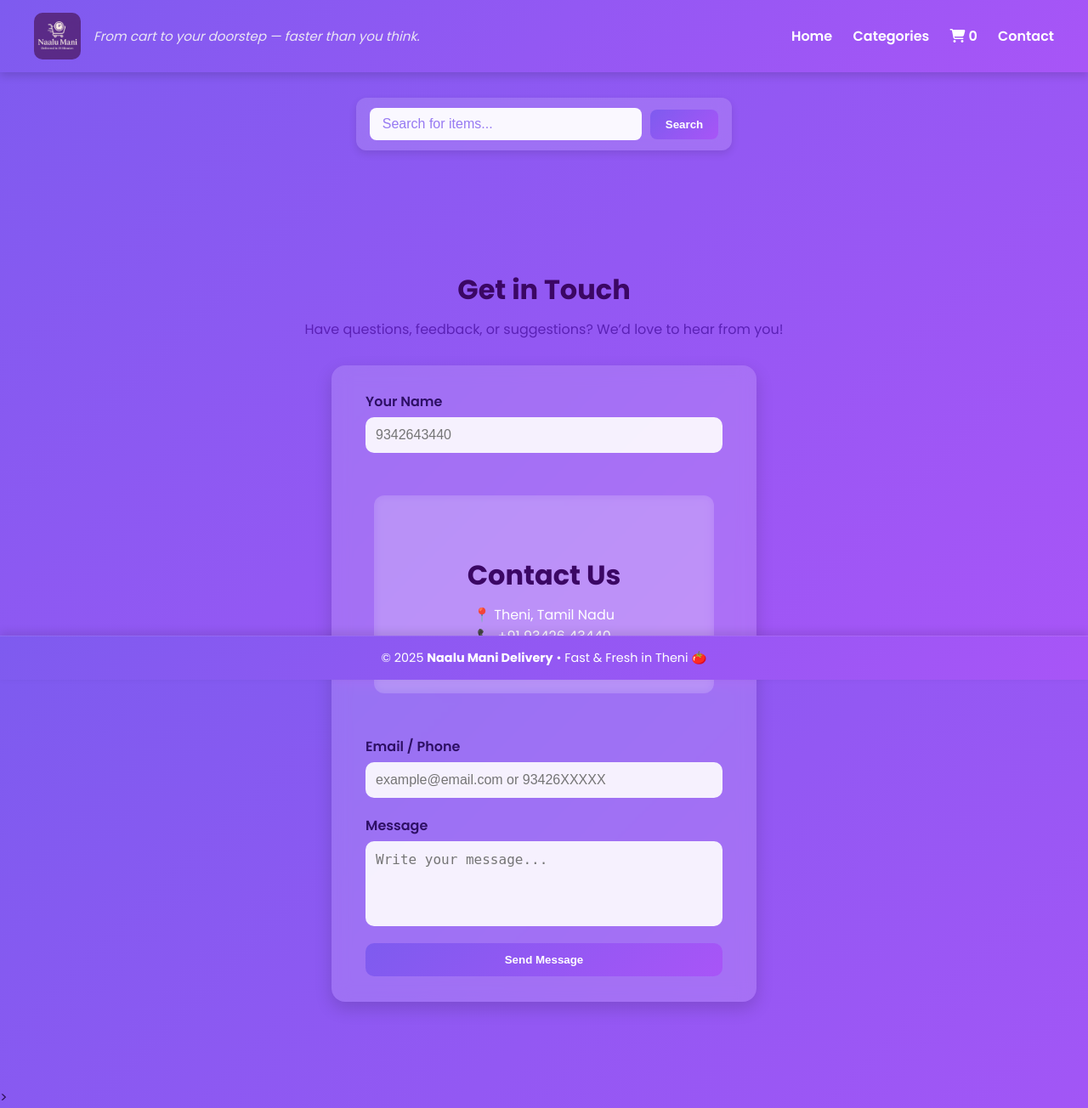
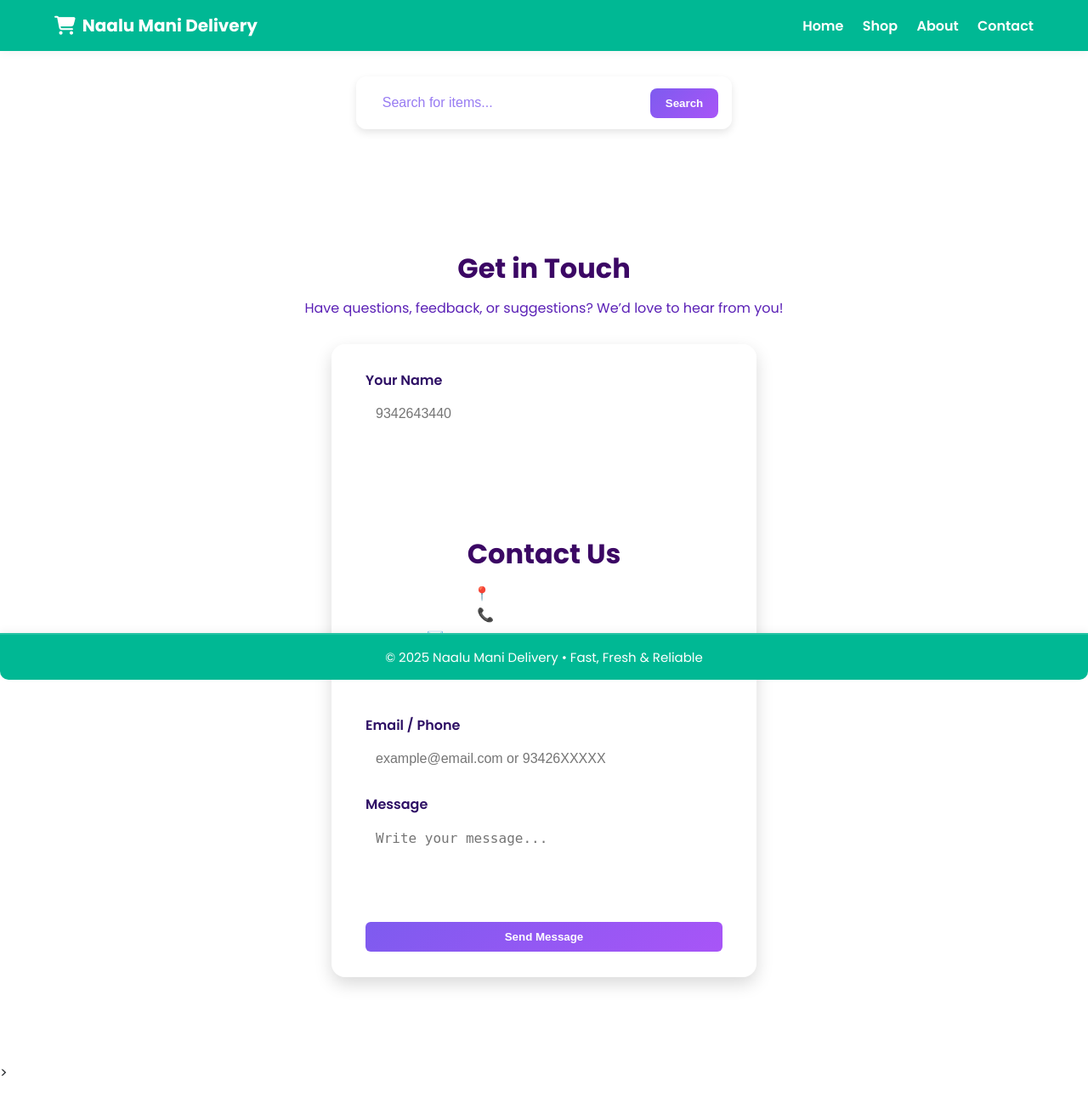
Before and after one commit to Ruthrapriya-R/naalu-mani-delivery, a Flask app: page /contact in a window 1280 px wide. Shown: the whole page at 85% size. After the commit the page ends 1266 px from the top, so only its background shows below. Run offline with Flask 3, Linux system fonts and the light colour scheme.

Commit message:
Updated header & footer to professional design

```diff
--- a/static/style.css
+++ b/static/style.css
@@ -8,37 +8,115 @@
 
 /* 🌈 Naalu Mani Delivery Brand Colors */
 :root {
-  --primary: #7e5bef;     /* modern purple */
-  --secondary: #e76f51;   /* accent orange */
-  --dark: #2a2a2a;
-  --light: #f9f9ff;
-  --hover: #a855f7;
+  --primary-color: #00B894;
+  --accent-color: #FF7F50;
+  --text-main: #212529;
+  --text-secondary: #555555;
+  --text-muted: #777777;
+  --bg-main: #FFFFFF;
+  --bg-section: #F8F9FA;
+  --success: #2ECC71;
+  --warning: #E67E22;
+  --error: #E74C3C;
 }
+
+/* 🟢 Modern Header & Footer Design */
+.site-header {
+  background-color: var(--primary-color);
+  color: #fff;
+  padding: 15px 0;
+  box-shadow: 0 2px 10px rgba(0, 0, 0, 0.05);
+}
+
+.site-header .container {
+  width: 90%;
+  max-width: 1200px;
+  margin: auto;
+  display: flex;
+  justify-content: space-between;
+  align-items: center;
+}
+
+.logo {
+  display: flex;
+  align-items: center;
+  font-size: 20px;
+  font-weight: 700;
+  color: white;
+}
+
+.logo i {
+  margin-right: 8px;
+  font-size: 22px;
+}
+
+nav a {
+  color: white;
+  text-decoration: none;
+  font-weight: 500;
+  margin-left: 25px;
+  transition: opacity 0.2s ease;
+}
+
+nav a:hover {
+  opacity: 0.8;
+}
+
+/* Footer */
+.site-footer {
+  background-color: var(--primary-color);
+  color: white;
+  text-align: center;
+  padding: 15px 0;
+  font-size: 15px;
+  margin-top: 40px;
+  border-top: 2px solid rgba(255,255,255,0.15);
+  box-shadow: 0 -3px 10px rgba(0,0,0,0.05);
+  border-bottom-left-radius: 10px;
+  border-bottom-right-radius: 10px;
+}
+
+/* Responsive Header */
+@media (max-width: 768px) {
+  .site-header .container {
+    flex-direction: column;
+  }
+
+  nav a {
+    margin: 8px;
+    display: inline-block;
+  }
+}
+
 
 body {
   font-family: 'Poppins', sans-serif;
+  background-color: var(--bg-main);
+  color: var(--text-main);
   margin: 0;
-  background: linear-gradient(135deg, #7e5bef, #a855f7);
-  color: #2d0f55;
-  overflow-x: hidden;
-  padding-bottom: 90px;
+  padding: 0;
 }
 
+header {
+  background-color: var(--bg-main);
+  color: var(--text-main);
+  box-shadow: 0 2px 10px rgba(0, 0, 0, 0.05);
+  padding: 15px 40px;
+  display: flex;
+  align-items: center;
+  justify-content: space-between;
+}
 
-/* -------------------- 🟣 HEADER & FOOTER (Naalu Mani Purple Theme) -------------------- */
-/* 🧭 Full-width Header Layout */
-header {
-  background: linear-gradient(135deg, #7e5bef, #a855f7);
-  color: #fff;
-  display: flex;
-  justify-content: space-between;
-  align-items: center;
-  padding: 15px 40px;
-  width: 100%;
-  box-shadow: 0 4px 15px rgba(0, 0, 0, 0.15);
-  position: sticky;
-  top: 0;
-  z-index: 1000;
+header a {
+  color: var(--text-main);
+  font-weight: 600;
+  text-decoration: none;
+  margin-left: 25px;
+  transition: color 0.3s ease;
+}
+
+header a:hover {
+  color: var(--primary-color);
 }
 
 /* Left side (logo + tagline) */
@@ -501,14 +579,12 @@
 }
 
 footer {
-  background: linear-gradient(135deg, #7e5bef, #a855f7);
-  color: #fff;
+  background-color: var(--bg-section);
+  color: var(--text-secondary);
   text-align: center;
-  padding: 15px 20px;
-  font-size: 0.9rem;
-  margin-top: auto; /* pushes footer to the bottom */
-  box-shadow: 0 -4px 10px rgba(0, 0, 0, 0.1);
-  border-top: 1px solid rgba(255, 255, 255, 0.1);
+  padding: 15px 0;
+  font-size: 14px;
+  border-top: 1px solid #ddd;
 }
 
 header {
@@ -689,3 +765,41 @@
 .compact-header .header-left .tagline {
   font-size: 12px;
 }
+
+button, .btn-primary {
+  background-color: var(--primary-color);
+  color: white;
+  border: none;
+  padding: 10px 25px;
+  border-radius: 6px;
+  cursor: pointer;
+  transition: background-color 0.3s ease;
+}
+
+button:hover, .btn-primary:hover {
+  background-color: #00916E;
+}
+
+/* Offers or Discount Labels */
+.offer-label {
+  background-color: var(--accent-color);
+  color: white;
+  font-weight: bold;
+  padding: 4px 10px;
+  border-radius: 5px;
+  font-size: 13px;
+}
+
+/* Product Cards */
+.product-card {
+  background-color: var(--bg-section);
+  border-radius: 10px;
+  box-shadow: 0 2px 12px rgba(0,0,0,0.05);
+  padding: 15px;
+  text-align: center;
+  transition: transform 0.2s ease;
+}
+
+.product-card:hover {
+  transform: translateY(-5px);
+}
--- a/templates/base.html
+++ b/templates/base.html
@@ -23,18 +23,19 @@
 
 <body class="{% if request.endpoint == 'home' %}home-page{% endif %}">
   <!-- 🟣 Header -->
-<header>
-  <div class="header-left">
-    <img src="{{ url_for('static', filename='images/logo.png') }}" alt="Naalu Mani Delivery" class="site-logo">
-    <span class="tagline">From cart to your doorstep — faster than you think.</span>
+<header class="site-header">
+  <div class="container">
+    <div class="logo">
+      <i class="fa fa-shopping-cart"></i>
+      <span>Naalu Mani Delivery</span>
     </div>
-
-  <nav class="header-right">
+    <nav>
       <a href="{{ url_for('home') }}">Home</a>
-    <a href="{{ url_for('catalog') }}">Categories</a>
-    <a href="{{ url_for('cart') }}"><i class="fa fa-shopping-cart"></i> <span id="cart-count">{{ cart_count }}</span></a>
+      <a href="{{ url_for('catalog') }}">Shop</a>
+      <a href="{{ url_for('about') }}">About</a>
       <a href="{{ url_for('contact') }}">Contact</a>
     </nav>
+  </div>
 </header>
 
 
@@ -58,8 +59,8 @@
 </main>
 
   <!-- 🍅 Footer -->
-  <footer>
-    <p>© 2025 <strong>Naalu Mani Delivery</strong> • Fast & Fresh in Theni 🍅</p>
+ <footer class="site-footer">
+  <p>© 2025 Naalu Mani Delivery • Fast, Fresh & Reliable</p>
 </footer>
 
   <!-- 🧠 JavaScript -->
```
Lines whose indentation alone changed are shown as unchanged.
